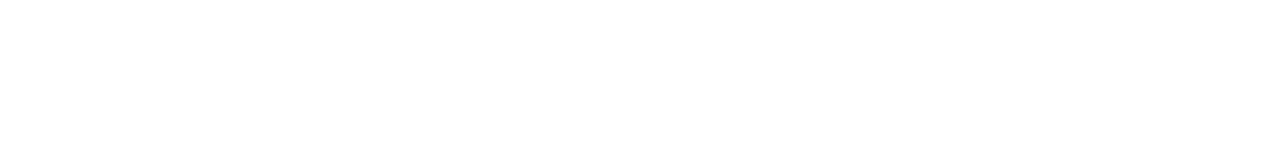
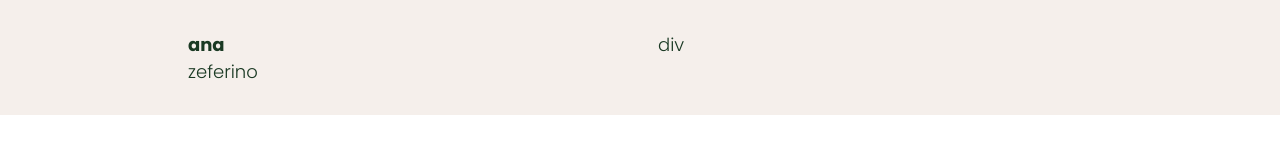
Before and after one commit to DimPack/ana-Zeferino-landing, a plain HTML site: page index.html in a window 1280 px wide. Drawn offline with Linux system fonts and the light colour scheme.

Commit message:
add logo

```diff
--- a/assets/css/custom-grid.css
+++ b/assets/css/custom-grid.css
@@ -4,7 +4,7 @@
     --bs-breakpoint-xs: 0;
     --bs-breakpoint-sm: 576px;
     --bs-breakpoint-md: 768px;
-    --bs-breakpoint-lg: 992px;
+    --bs-breakpoint-lg: 940px;
     --bs-breakpoint-xl: 1200px;
     --bs-breakpoint-xxl: 1400px;
 }
@@ -12,6 +12,7 @@
     --padding-size: calc(var(--gap-size)/2);
 
     width: 100%;
+    min-width: 375px;
     padding-left: var(--gap-size);
     padding-right: var(--gap-size);
     margin: auto;
@@ -252,3 +253,128 @@
         max-width: var(--size);
     }
 }
+/* @media screen and (min-width: 1200px){
+    .container{
+      max-width: var(--bs-breakpoint-xl);
+    }
+    .col-xl-1{
+      --size: calc(100% / var(--col-amount) * 1);
+    }
+    .col-xl-2{
+      --size: calc(100% / var(--col-amount) * 2);
+    }
+    .col-xl-3{
+      --size: calc(100% / var(--col-amount) * 3);
+    }
+    .col-xl-4{
+      --size: calc(100% / var(--col-amount) * 4);
+    }
+    .col-xl-5{
+      --size: calc(100% / var(--col-amount) * 5);
+    }
+    .col-xl-6{
+      --size: calc(100% / var(--col-amount) * 6);
+    }
+    .col-xl-7{
+      --size: calc(100% / var(--col-amount) * 7);
+    }
+    .col-xl-8{
+      --size: calc(100% / var(--col-amount) * 8);
+    }
+    .col-xl-9{
+      --size: calc(100% / var(--col-amount) * 9);
+    }
+    .col-xl-10{
+      --size: calc(100% / var(--col-amount) * 10);
+    }
+    .col-xl-11{
+      --size: calc(100% / var(--col-amount) * 11);
+    }
+    .col-xl-12{
+      --size: calc(100% / var(--col-amount) * 12);
+    }
+    .col-xl-1,
+    .col-xl-2,
+    .col-xl-3,
+    .col-xl-4,
+    .col-xl-5,
+    .col-xl-6,
+    .col-xl-7,
+    .col-xl-8,
+    .col-xl-9,
+    .col-xl-10,
+    .col-xl-11,
+    .col-xl-12{
+      flex-basis: var(--size);
+      max-width: var(--size);
+    }
+    .hidden-xl{
+      display: none;
+    }
+    .show-xl{
+      display: block;
+    }
+  } */
+
+  /* @media screen and (min-width: 1400px){
+    .container{
+      max-width: var(--bs-breakpoint-xxl);
+    }
+    .col-xxl-1{
+      --size: calc(100% / var(--col-amount) * 1);
+    }
+    .col-xxl-2{
+      --size: calc(100% / var(--col-amount) * 2);
+    }
+    .col-xxl-3{
+      --size: calc(100% / var(--col-amount) * 3);
+    }
+    .col-xxl-4{
+      --size: calc(100% / var(--col-amount) * 4);
+    }
+    .col-xxl-5{
+      --size: calc(100% / var(--col-amount) * 5);
+    }
+    .col-xxl-6{
+      --size: calc(100% / var(--col-amount) * 6);
+    }
+    .col-xxl-7{
+      --size: calc(100% / var(--col-amount) * 7);
+    }
+    .col-xxl-8{
+      --size: calc(100% / var(--col-amount) * 8);
+    }
+    .col-xxl-9{
+      --size: calc(100% / var(--col-amount) * 9);
+    }
+    .col-xxl-10{
+      --size: calc(100% / var(--col-amount) * 10);
+    }
+    .col-xxl-11{
+      --size: calc(100% / var(--col-amount) * 11);
+    }
+    .col-xxl-12{
+      --size: calc(100% / var(--col-amount) * 12);
+    }
+    .col-xxl-1,
+    .col-xxl-2,
+    .col-xxl-3,
+    .col-xxl-4,
+    .col-xxl-5,
+    .col-xxl-6,
+    .col-xxl-7,
+    .col-xxl-8,
+    .col-xxl-9,
+    .col-xxl-10,
+    .col-xxl-11,
+    .col-xxl-12{
+      flex-basis: var(--size);
+      max-width: var(--size);
+    }
+    .hidden-xxl{
+      display: none;
+    }
+    .show-xxl{
+      display: block;
+    }
+  } */
--- /dev/null
+++ b/assets/css/header.css
@@ -0,0 +1,16 @@
+.header {
+    padding: 1.7rem 0;
+    background-color: #F5EFEB;
+    color: #1A3923;
+}
+
+.logo {
+    text-transform: lowercase;
+}
+.logo>span {
+    display: block;
+    font-weight: 700;
+}
+.page-nav {
+
+}
--- a/index.html
+++ b/index.html
@@ -8,9 +8,24 @@
     <link rel="preconnect" href="https://fonts.gstatic.com" crossorigin>
     <link href="https://fonts.googleapis.com/css2?family=Poppins:wght@300;400;700&display=swap" rel="stylesheet">
     <link href="https://fonts.googleapis.com/css2?family=Yeseva+One&display=swap" rel="stylesheet">
+    <link rel="stylesheet" href="./assets/css/custom-grid.css">
     <link rel="stylesheet" href="./style.css">
+    <link rel="stylesheet" href="./assets/css/header.css">
 </head>
 <body>
-
+    <div class="wrapper">
+        <header class="header">
+            <div class="container">
+                <div class="row">
+                    <a href="#" class="logo col-6"><span>ana</span> Zeferino</a>
+                    <nav class="page-nav col-6">
+                        div
+                    </nav>
+                </div>
+            </div>
+        </header>
+        <main></main>
+        <footer></footer>
+    </div>
 </body>
 </html>
--- a/style.css
+++ b/style.css
@@ -4,8 +4,32 @@
     font-size: 16px;
     font-weight: 300;
 }
+* {
+    box-sizing: border-box;
+}
+body {
+    margin: 0;
+}
+a{
+    color: inherit;
+    text-decoration: none;
+}
+img{
+    width: 100%;
+    object-fit: cover;
+}
 h1,h2,h3,h4 {
     font-family: "Yeseva One", serif;
     font-weight: 400;
     font-style: normal;
 }
+.wrapper {
+    display: flex;
+    flex-direction: column;
+}
+@media screen and (min-width: 768px) {
+    :root{
+        font-size: 18px;
+    }
+
+}
```
